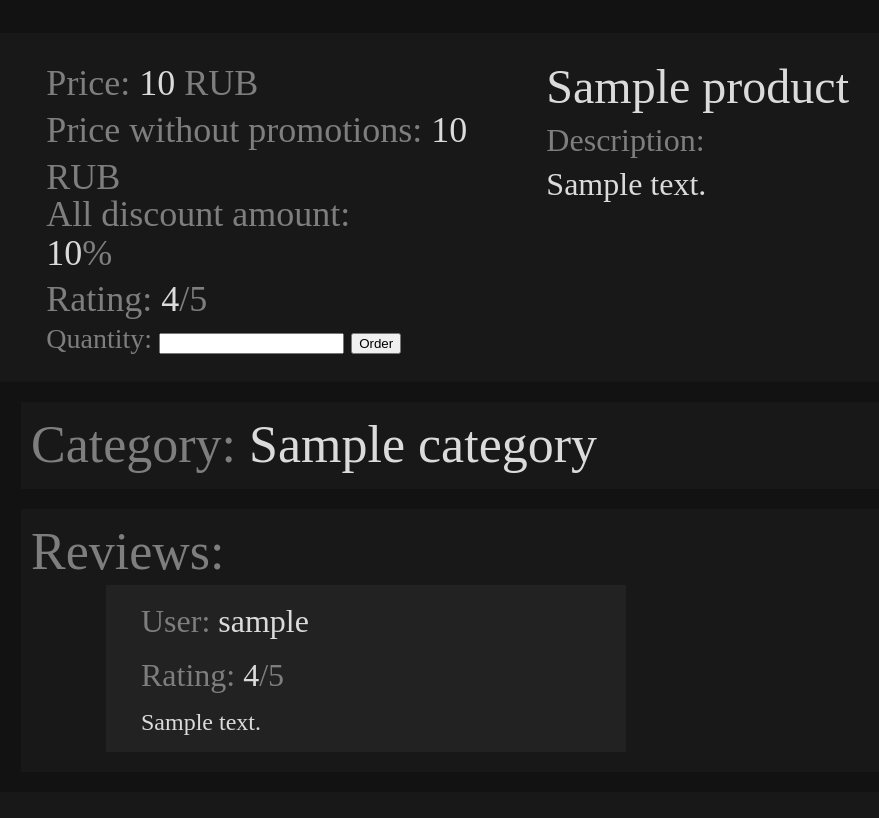
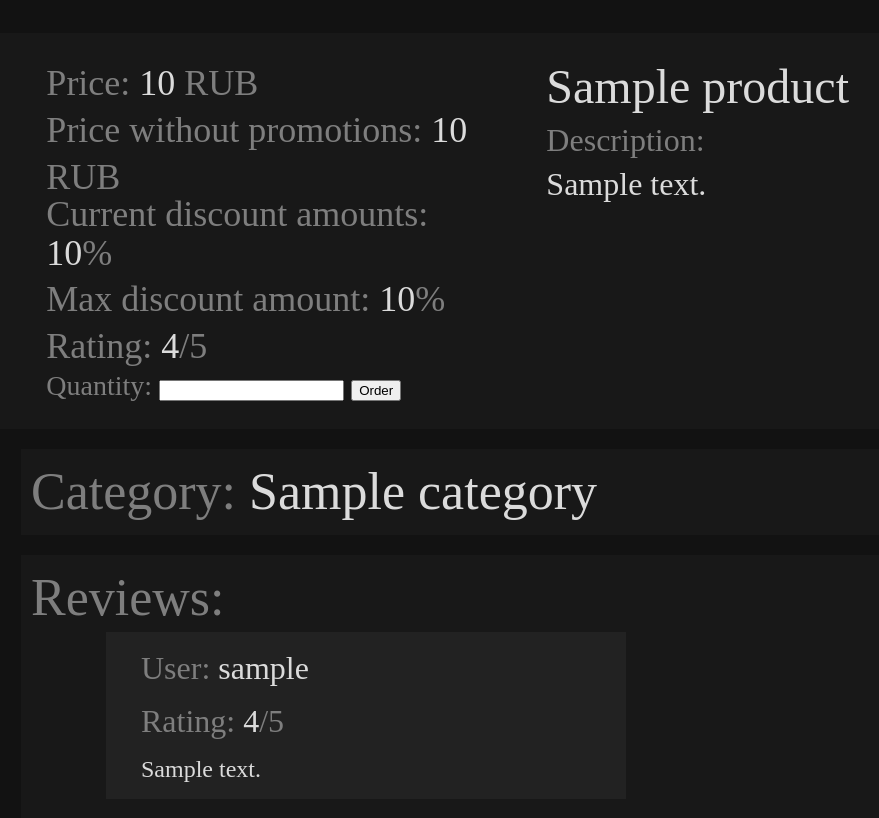
Before and after one commit to thoughtowner/rpm-grocery-store, a Django app: template templates/entities/product.html in a window 1280 px wide; the page is wider, and only the part inside the window is pictured. Shown: the part 300-1118 px from the top of that part, without its empty margins (42-921 px from the left). Before the commit the page ends 1035 px from the top of that part, so only its background shows below. Run offline with Django 3.2, Linux system fonts and the light colour scheme; the template is opened without the code that fills it: most values are stand-ins (such as "Sample title", 1, 10 or a date in 2020).

Commit message:
take into account product discount amounts

```diff
--- a/templates/entities/product.html
+++ b/templates/entities/product.html
@@ -154,6 +154,12 @@
   list-style-type: none;
   text-decoration: none;
 }
+
+.product-link {
+  list-style-type: none;
+  text-decoration: none;
+  color: #dbdbdb;
+}
 </style>
 
 <div class="product-info-container">
@@ -167,25 +173,24 @@
     {% elif product.category.title == 'Сыры' %}
       <img class="product-image cheeses" src="{{product.image}}">
     {% endif %}
+    {% if product_promotions %}
+      <div class="product-price">Price: <a class="price-link">{{ price_with_max_discount_amount }}</a> RUB</div>
+      <div class="product-price">Price without promotions: <a class="price-link">{{ product.price }}</a> RUB</div>
+    {% else %}
       <div class="product-price">Price: <a class="price-link">{{ product.price }}</a> RUB</div>
-    <div class="product-price">Price without promotions: <a class="price-link">{{ product.price }}</a> RUB</div>
+    {% endif %}
     <div class="empty-promotions">
-      {% if product.promotions.all %}
-        <span class="empty-promotions">All discount amount:</span>
-      {% for promotion in product.promotions.all %}
-        <div class="product-price"><span style="color: #dbdbdb;">{{ promotion.discount_amount }}</span>%</div>
+      {% if product_promotions %}
+        <span class="empty-promotions">Current discount amounts:</span>
+        {% for pp in product_promotions %}
+          <div class="product-price"><span style="color: #dbdbdb;">{{ pp.promotion.discount_amount }}</span>%</div>
         {% endfor %}
+      <div class="product-price">Max discount amount: <a class="price-link">{{ max_discount_amount }}</a>%</div>
       {% else %}
         <p class="empty-promotions">No promotions are valid for the product</p>
       {% endif %}
     </div>
     <div class="rating">Rating: <a class="rating-link">{{ average_rating }}</a>/5</div>
-    <!-- <form method="GET" action="{% url 'order'%}?id={{product.id}}">
-      {% csrf_token %}
-      <label for="quantity" style="color: #7e7e7e;">Quantity:</label>
-      <input type="number" id="quantity" name="quantity" min="1" required>
-      <button type="submit">Order</button>
-    </form> -->
     <form method="GET" action="{% url 'order' %}">
       {% csrf_token %}
       <input type="hidden" name="id" value="{{ product.id }}">
@@ -193,7 +198,6 @@
       <input type="number" id="quantity" name="quantity" min="1" required>
       <button type="submit">Order</button>
     </form>
-    <!-- <p style="color: #7e7e7e;">Click here to place an <a href="{% url 'order'%}?id={{product.id}}" style="text-decoration: none; color: #dbdbdb;">order</a></p> -->
   </div>
   <div class="product-info-right">
     <li>
@@ -205,10 +209,11 @@
   </div>
 </div>
 <div class="category-review">
-  Category: <a class="category-link">{{ product.category.title }}</a>
+  Category: <a href="{% url 'category' %}?id={{product.category.id}}" class="product-link">{{ product.category.title }}</a>
 </div>
 <div class="category-review">
   Reviews:
+  {% if product.reviews.all %}
     {% for review in product.reviews.all %}
       <div class="review">
         <li>
@@ -218,5 +223,8 @@
         </li>
       </div>
     {% endfor %}
+  {% else %}
+    <div class="product-price">The product has no reviews yet.</div>
+  {% endif %}
 </div>
 {% endblock %}
```
Also changed, not shown: grocery_store_app/views.py (+17 -45 lines). Lines whose indentation alone changed are shown as unchanged.
